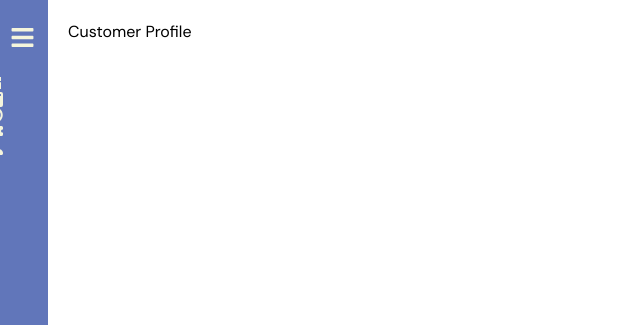
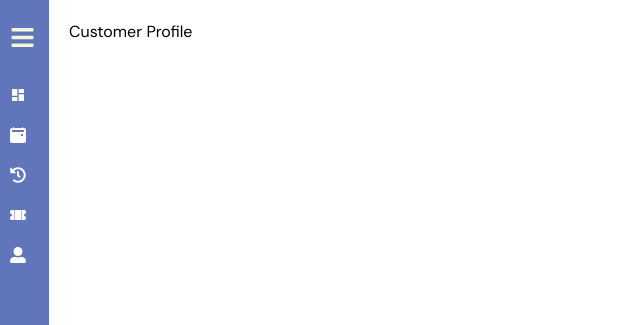
Before and after one commit to mumbi-prog/TicketWiz-Client, a React (Create React App) app: page /profile in a window 1280 px wide. Shown: the top 325 px of the page, without its empty margins (0-640 px from the left). Built offline with nearby package versions, Linux system fonts and the light colour scheme; a web font is replaced by a local one.

Commit message:
Styled the navlinks and on hover

```diff
--- a/src/components/Client/MainClientApp.css
+++ b/src/components/Client/MainClientApp.css
@@ -35,3 +35,19 @@ main{
     margin-left: 80px;
     cursor: pointer;
 }
+.link {
+    display: flex;
+    color: white;
+    padding: 12px 23px;
+    gap: 15px;
+    transition: color 0.8s;
+    background: linear-gradient(to right, #fff 50%, transparent 50%);
+    background-size: 200% 100%;
+    background-position: 100%;
+    align-items: center;
+}
+.link:hover {
+    color: #6176BA;
+    background-position: 0%;
+    transition: background-position 0.02s, color 0.02s;
+}
```
